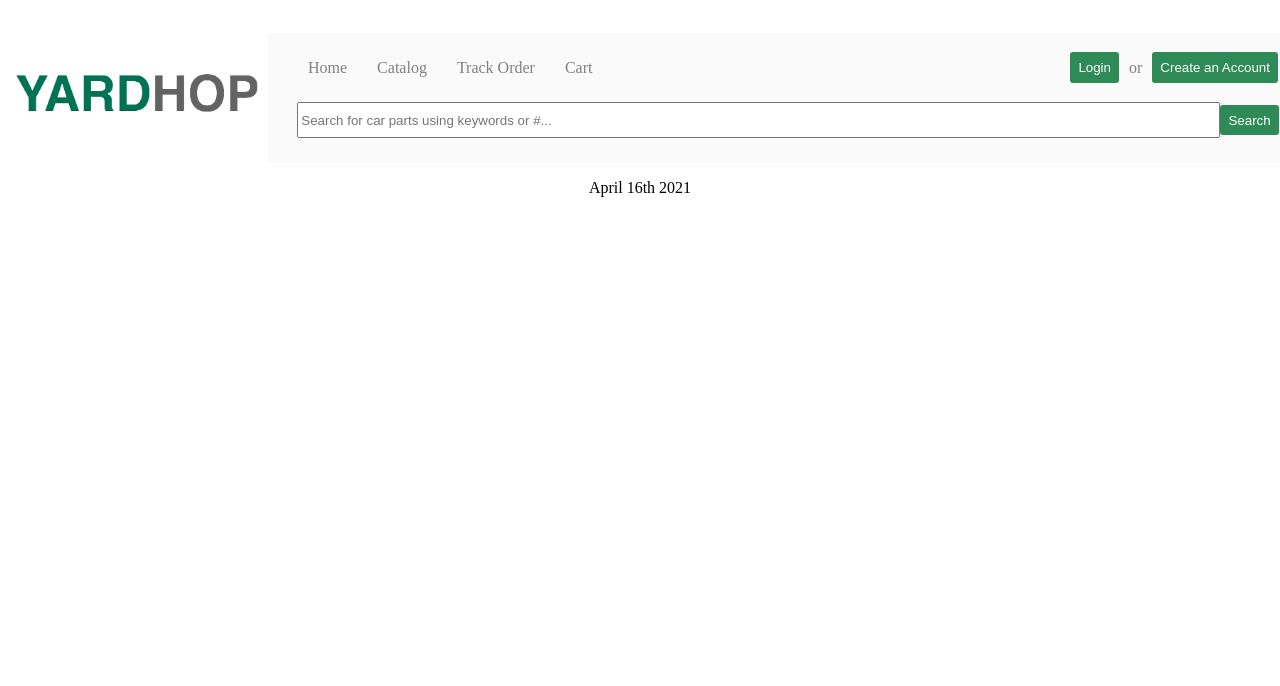
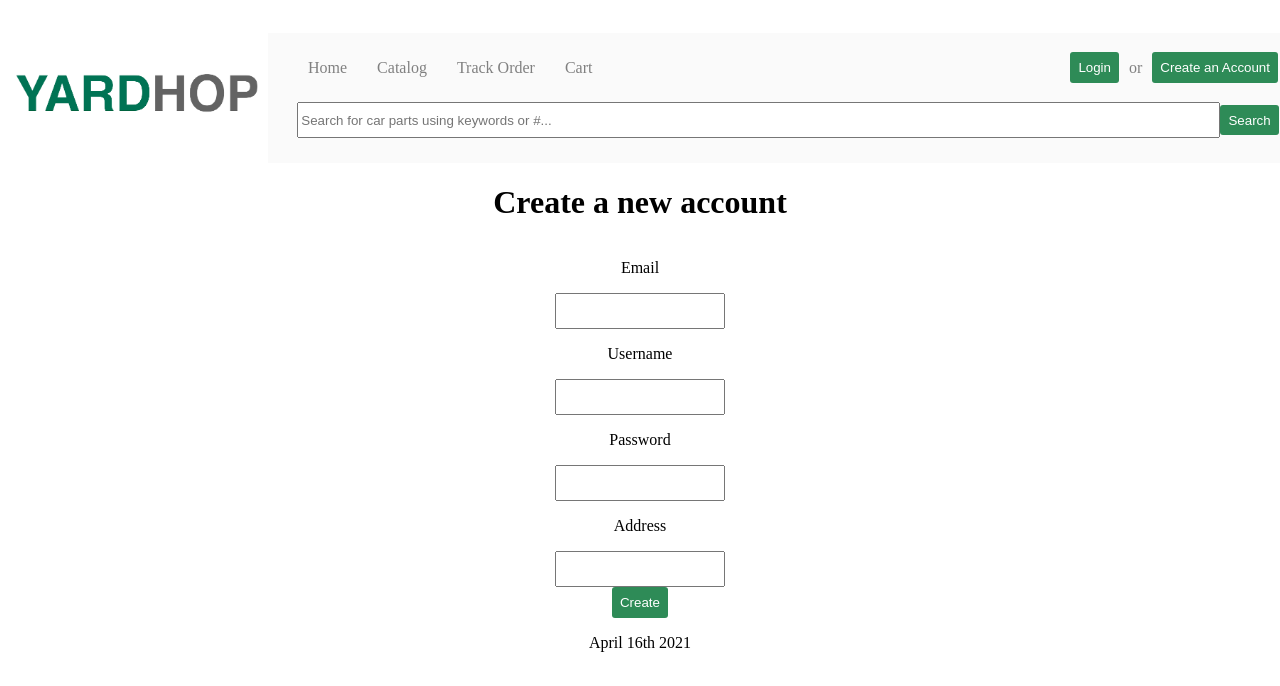
Before and after one commit to ThreeAmigosCodesmith/react-ecommerce-autoparts-template, a React (Create React App) app: page /signup in a window 1280 px wide. Shown: the top 686 px of the page. Built offline with nearby package versions, Linux system fonts and the light colour scheme.

Commit message:
Feature: Added login/signup pages

```diff
--- a/src/App.jsx
+++ b/src/App.jsx
@@ -7,6 +7,8 @@ import Home from './components/Home/Home';
 import Catalog from './components/Catalog/Catalog';
 import Order from './components/Order/Order';
 import Cart from './components/Cart/Cart';
+import Login from './components/Login/Login';
+import Signup from './components/Signup/Signup';
 
 class App extends Component {
   constructor(props) {
@@ -27,6 +29,8 @@ class App extends Component {
             <Route exact path="/catalog" component={Catalog} />
             <Route exact path="/order" component={Order} />
             <Route exact path="/cart" component={Cart} />
+            <Route exact path="/login" component={Login} />
+            <Route exact path="/signup" component={Signup} />
           </Switch>
           <p>{ moment(date).format('MMMM Do YYYY') }</p>
         </div>
--- /dev/null
+++ b/src/components/Login/Login.css
@@ -0,0 +1,7 @@
+.login-wrapper {
+    margin: auto;
+    display: flex;
+    flex-direction: column;
+    align-items: center;
+    max-width: 500px;
+}
--- /dev/null
+++ b/src/components/Login/Login.jsx
@@ -0,0 +1,21 @@
+import React from 'react';
+import './Login.css';
+
+const Login = () => (
+  <div>
+    <div className="login-wrapper">
+      <h1>Please Log In</h1>
+      <form>
+        <p>Username</p>
+        <input type="text" />
+        <p>Password</p>
+        <input type="password" />
+        <div>
+          <button type="submit"> Login </button>
+        </div>
+      </form>
+    </div>
+  </div>
+);
+
+export default Login;
--- a/src/components/Nav/Nav.jsx
+++ b/src/components/Nav/Nav.jsx
@@ -24,9 +24,13 @@ const Nav = () => {
         </Link>
       </ul>
       <div className="reg-login-container">
-        <button type="button">Login</button>
+        <Link style={navStyle} to="/login">
+          <button type="button">Login</button>
+        </Link>
         <p>or</p>
-        <button type="button">Create an Account</button>
+        <Link style={navStyle} to="/signup">
+          <button type="button">Create an Account</button>
+        </Link>
       </div>
     </div>
   );
--- /dev/null
+++ b/src/components/Signup/Signup.css
@@ -0,0 +1,7 @@
+.signup-wrapper {
+    margin: auto;
+    display: flex;
+    flex-direction: column;
+    align-items: center;
+    max-width: 500px;
+}
--- /dev/null
+++ b/src/components/Signup/Signup.jsx
@@ -0,0 +1,25 @@
+import React from 'react';
+import './Signup.css';
+
+const Signup = () => (
+  <div>
+    <div className="signup-wrapper">
+      <h1> Create a new account </h1>
+      <form>
+        <p>Email</p>
+        <input type="email" />
+        <p>Username</p>
+        <input type="text" />
+        <p>Password</p>
+        <input type="password" />
+        <p>Address</p>
+        <input type="text" />
+        <div>
+          <button type="submit"> Create </button>
+        </div>
+      </form>
+    </div>
+  </div>
+);
+
+export default Signup;
```
Also changed, not shown: 1 other file (tests, documents, lock files or other folders).
